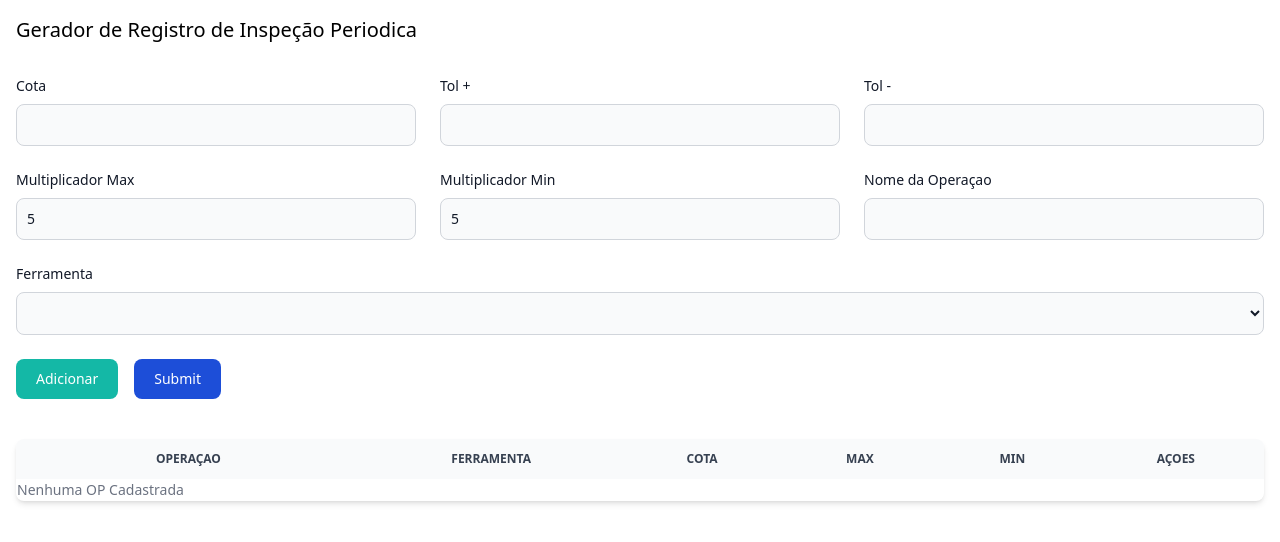
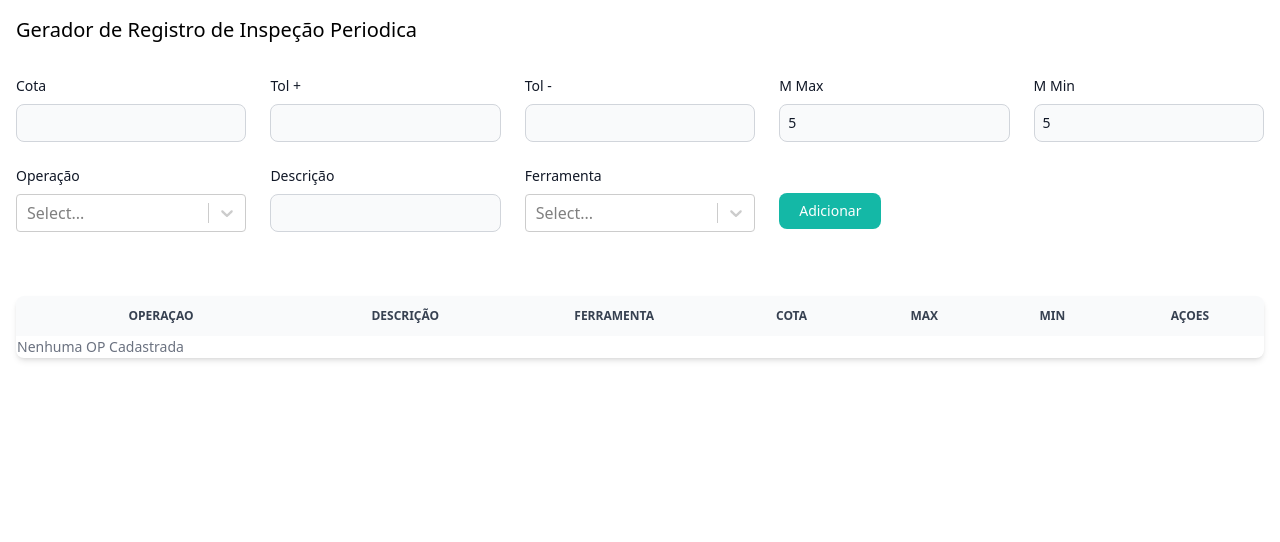
Before and after one commit to kevinsiman/rip, a Next.js app: page / in a window 1280 px wide. Shown: the top 542 px of the page. Built offline with nearby package versions, Linux system fonts and the light colour scheme.

Commit message:
change the spinner

```diff
--- a/package.json
+++ b/package.json
@@ -11,13 +11,17 @@
   "dependencies": {
     "@headlessui/react": "^1.7.7",
     "@next/font": "13.1.1",
+    "@react-pdf-viewer/print": "^3.10.0",
     "@types/node": "18.11.18",
     "@types/react": "18.0.26",
     "@types/react-dom": "18.0.10",
+    "moment": "^2.29.4",
     "next": "13.1.1",
     "phosphor-react": "^1.4.1",
     "react": "18.2.0",
     "react-dom": "18.2.0",
+    "react-select": "^5.7.0",
+    "react-to-print": "^2.14.11",
     "typescript": "4.9.4",
     "uuid": "^9.0.0"
   },
--- a/src/components/Gerador.tsx
+++ b/src/components/Gerador.tsx
@@ -2,23 +2,30 @@ import React, { useState } from "react";
 import { v4 as uuidv4 } from "uuid";
 import { List } from "./List";
 import { Table } from "./Table";
+import Select from "react-select";
+import Moment from "moment";
 
 export type rip = {
   id: string;
-  nomeOp: string;
+  opName: string;
+  description: string;
   ferramenta: string;
   cota: number;
   tolMax: number;
   tolMin: number;
   toleranciaMax: any;
   toleranciaMin: any;
+  data: string;
 };
 
 export const Gerador = () => {
   const [page, setPage] = useState(0);
 
-  const [nomeOp, setNomeOp] = useState<string>("");
-  const [ferramenta, setFerramenta] = useState<string>("");
+  const moment = Moment();
+
+  const [nomeOp, setNomeOp] = useState<any>("");
+  const [description, setDescription] = useState<any>("");
+  const [ferramenta, setFerramenta] = useState<any>("");
 
   const [cota, setCota] = useState<number>(4);
   const [tolMax, setTolMax] = useState<number>(1);
@@ -30,12 +37,14 @@ export const Gerador = () => {
   const multiplicadorMax = tolMax / (multTolMax + 1);
   const multiplicadorMin = tolMin / (multTolMin + 1);
 
+  const date = new Date();
+
   const [op, setOp] = useState<[{}] | any | []>([]);
 
   const createOp = (
-    id: number,
-    nomeOp: string,
-    ferramenta: string,
+    opName: { value: "string"; key: string },
+    description: string,
+    ferramenta: { value: "string"; key: string },
     cota: number,
     tolMax: number,
     tolMin: number,
@@ -46,16 +55,56 @@ export const Gerador = () => {
       ...op,
       {
         id: uuidv4(),
-        nomeOp,
-        ferramenta,
+        opName: nomeOp.value,
+        description,
+        ferramenta: ferramenta.value,
         cota,
         tolMax,
         tolMin,
         toleranciaMax,
         toleranciaMin,
+        data: Moment().format(),
       },
     ]);
   };
+
+  const handleDelete = (id: string) => {
+    const newOp = op.filter((item: any) => item.id !== id);
+    setOp(newOp);
+  };
+
+  const ferramentaOptions = [
+    { key: uuidv4(), value: "Paquimetro", label: "Paquimetro" },
+    { key: uuidv4(), value: "Subto", label: "Subto" },
+    { key: uuidv4(), value: "Micrometro", label: "Micrometro" },
+    { key: uuidv4(), value: "Trena", label: "Trena" },
+    { key: uuidv4(), value: "Calibrador", label: "Calibrador" },
+    { key: uuidv4(), value: "Tridimensional", label: "Tridimensional" },
+  ];
+
+  const maquinasOptions = [
+    { value: "Policorte", label: "Policorte" },
+    { value: "Serra-fita", label: "Serra-fita" },
+    { value: "Torno Mazak", label: "Torno Mazak" },
+    { value: "Torno Index", label: "Torno Index" },
+    { value: "Torno Romi", label: "Torno Romi" },
+    { value: "Centro D1250", label: "Centro D1250" },
+    { value: "Centro D800", label: "Centro D800" },
+    { value: "Centro Ibarmia", label: "Centro Ibarmia" },
+    { value: "Fresadora 1", label: "Fresadora 1" },
+    { value: "Fresadora 2", label: "Fresadora 2" },
+    { value: "Torno Mec", label: "Torno Mec" },
+    { value: "Retifica Plana", label: "Retifica Plana" },
+    { value: "Retifica Cilindrica", label: "Retifica Cilindrica" },
+  ];
+
+  const processoOptions = [
+    { key: uuidv4(), value: "Serra", label: "Serra" },
+    { key: uuidv4(), value: "Torneamento", label: "Torneamento" },
+    { key: uuidv4(), value: "Centro de Usinagem", label: "Centro de Usinagem" },
+    { key: uuidv4(), value: "Fresamento", label: "Fresamento" },
+    { key: uuidv4(), value: "Acabamento", label: "Acabamento" },
+  ];
 
   const handleGenerator = () => {
     let max = cota + tolMax;
@@ -65,23 +114,29 @@ export const Gerador = () => {
     var tMax: number[] = [];
     var tMin: number[] = [];
 
-    for (c = cota + multiplicadorMax; Number(c.toFixed(2)) <= max; c += multiplicadorMax) {
+    if (tolMax !== 0) {
+      for (c = cota + multiplicadorMax; Number(c.toFixed(3)) <= max; c += multiplicadorMax) {
         //console.log("MAX", Number(c.toFixed(2)));
-      tMax.push(Number(c.toFixed(2)));
+        tMax.push(Number(c.toFixed(3)));
+      }
     }
 
     // console.log("COTA", Number(cota.toFixed(2)));
 
-    for (let c = cota - multiplicadorMin; Number(c.toFixed(2)) >= min; c -= multiplicadorMin) {
+    if (tolMin !== 0) {
+      for (let c = cota - multiplicadorMin; Number(c.toFixed(3)) >= min; c -= multiplicadorMin) {
         //console.log("MIN", Number(c.toFixed(2)));
-      tMin.push(Number(c.toFixed(2)));
+        tMin.push(Number(c.toFixed(3)));
+      }
     }
 
     tMax.sort((a, b) => b - a);
-    createOp(1, nomeOp, ferramenta, cota, max, min, tMax, tMin);
+    createOp(nomeOp, description, ferramenta, cota, max, min, tMax, tMin);
   };
 
   console.log(op);
+
+  console.log(op.sort((p1: rip, p2: rip) => (p2.data > p1.data ? 1 : p2.data < p1.data ? -1 : 0)));
 
   return (
     <div className="p-4">
@@ -89,7 +144,7 @@ export const Gerador = () => {
         <>
           <h1 className="text-xl font-medium mb-8">Gerador de Registro de Inspeção Periodica</h1>
           <form>
-            <div className="grid gap-6 mb-6 sm:grid-cols-3">
+            <div className="grid gap-6 mb-6 sm:grid-cols-5">
               <div>
                 <label htmlFor="first_name" className="block mb-2 text-sm font-medium text-gray-900">
                   Cota
@@ -98,7 +153,7 @@ export const Gerador = () => {
                   onChange={(e) => setCota(Number(e.target.value))}
                   type="number"
                   id="first_name"
-                  className="bg-gray-50 border border-gray-300 text-gray-900 text-sm rounded-lg focus:ring-blue-500 focus:border-blue-500 block w-full p-2.5 "
+                  className="bg-gray-50 border border-gray-300 text-gray-900 text-sm rounded-lg focus:ring-blue-500 focus:border-blue-500 block w-full p-2 "
                   placeholder=""
                   required
                 />
@@ -111,7 +166,7 @@ export const Gerador = () => {
                   onChange={(e) => setTolMax(Number(e.target.value))}
                   type="number"
                   id="last_name"
-                  className="bg-gray-50 border border-gray-300 text-gray-900 text-sm rounded-lg focus:ring-blue-500 focus:border-blue-500 block w-full p-2.5"
+                  className="bg-gray-50 border border-gray-300 text-gray-900 text-sm rounded-lg focus:ring-blue-500 focus:border-blue-500 block w-full p-2"
                   placeholder=""
                   required
                 />
@@ -124,84 +179,70 @@ export const Gerador = () => {
                   onChange={(e) => setTolMin(Number(e.target.value))}
                   type="number"
                   id="company"
-                  className="bg-gray-50 border border-gray-300 text-gray-900 text-sm rounded-lg focus:ring-blue-500 focus:border-blue-500 block w-full p-2.5"
+                  className="bg-gray-50 border border-gray-300 text-gray-900 text-sm rounded-lg focus:ring-blue-500 focus:border-blue-500 block w-full p-2"
                   required
                 />
               </div>
               <div>
                 <label htmlFor="phone" className="block mb-2 text-sm font-medium text-gray-900">
-                  Multiplicador Max
+                  M Max
                 </label>
                 <input
                   defaultValue={5}
                   onChange={(e) => setMultTolMax(Number(e.target.value))}
                   type="number"
                   id="phone"
-                  className="bg-gray-50 border border-gray-300 text-gray-900 text-sm rounded-lg focus:ring-blue-500 focus:border-blue-500 block w-full p-2.5"
+                  className="bg-gray-50 border border-gray-300 text-gray-900 text-sm rounded-lg focus:ring-blue-500 focus:border-blue-500 block w-full p-2"
                   required
                 />
               </div>
               <div>
                 <label htmlFor="website" className="block mb-2 text-sm font-medium text-gray-900">
-                  Multiplicador Min
+                  M Min
                 </label>
                 <input
                   defaultValue={5}
                   onChange={(e) => setMultTolMin(Number(e.target.value))}
                   type="url"
                   id="website"
-                  className="bg-gray-50 border border-gray-300 text-gray-900 text-sm rounded-lg focus:ring-blue-500 focus:border-blue-500 block w-full p-2.5 "
+                  className="bg-gray-50 border border-gray-300 text-gray-900 text-sm rounded-lg focus:ring-blue-500 focus:border-blue-500 block w-full p-2 "
                   required
                 />
               </div>
+
+              <div className="mb-6">
+                <label htmlFor="operation" className="block mb-2 text-sm font-medium text-gray-900">
+                  Operação
+                </label>
+                <Select id="operation" defaultValue={nomeOp} onChange={setNomeOp} options={processoOptions} isClearable isSearchable />
+              </div>
               <div>
-                <label htmlFor="visitors" className="block mb-2 text-sm font-medium text-gray-900">
-                  Nome da Operaçao
+                <label htmlFor="description" className="block mb-2 text-sm font-medium text-gray-900">
+                  Descrição
                 </label>
                 <input
-                  onChange={(e) => setNomeOp(e.target.value)}
+                  onChange={(e) => setDescription(e.target.value)}
                   type="text"
-                  id="visitors"
-                  className="bg-gray-50 border border-gray-300 text-gray-900 text-sm rounded-lg focus:ring-blue-500 focus:border-blue-500 block w-full p-2.5 "
-                  placeholder=""
+                  id="description"
+                  className="bg-gray-50 border border-gray-300 text-gray-900 text-sm rounded-lg focus:ring-blue-500 focus:border-blue-500 block w-full p-2"
                   required
                 />
               </div>
-            </div>
               <div className="mb-6">
-              <label htmlFor="countries" className="block mb-2 text-sm font-medium text-gray-900">
+                <label htmlFor="ferramenta" className="block mb-2 text-sm font-medium text-gray-900">
                   Ferramenta
                 </label>
-              <select
-                defaultValue=""
-                onChange={(e) => setFerramenta(e.target.value)}
-                id="countries"
-                className="bg-gray-50 border border-gray-300 text-gray-900 text-sm rounded-lg focus:ring-gray-700 focus:border-blue-500 block w-full p-2.5 "
-              >
-                <option defaultValue=""></option>
-                <option value="Paquimetro">Paquimetro</option>
-                <option value="Subto">Subto</option>
-                <option value="Micrometro">Micrometro</option>
-                <option value="Trena">Trena</option>
-                <option value="Calibrador">Calibrador / Com Acabamento</option>
-                <option value="Tridimensional">Tridimensional</option>
-              </select>
+                <Select id="ferramenta" defaultValue={ferramenta} onChange={setFerramenta} options={ferramentaOptions} isClearable isSearchable />
               </div>
-
-            <div className="flex gap-4">
+              <div className="flex gap-4 items-center">
                 <button
                   onClick={handleGenerator}
                   type="button"
-                className="text-white bg-teal-500 hover:bg-teal-800 focus:ring-4 focus:outline-none focus:ring-blue-300 font-medium rounded-lg text-sm w-full sm:w-auto px-5 py-2.5 text-center "
+                  className="h-auto py-2 px-5 text-white bg-teal-500 hover:bg-teal-800 focus:ring-4 focus:outline-none focus:ring-blue-300 font-medium rounded-lg text-sm w-full sm:w-auto  text-center "
                 >
                   Adicionar
                 </button>
-              <button
-                type="submit"
-                className="text-white bg-blue-700 hover:bg-blue-800 focus:ring-4 focus:outline-none focus:ring-blue-300 font-medium rounded-lg text-sm w-full sm:w-auto px-5 py-2.5 text-center dark:bg-blue-600 dark:hover:bg-blue-700 dark:focus:ring-blue-800"
-              >
-                Submit
-              </button>
+              </div>
             </div>
           </form>
           <div className="flex flex-col mt-10">
@@ -211,6 +252,9 @@ export const Gerador = () => {
                   <tr>
                     <th scope="col" className="px-6 py-3 text-center">
                       Operaçao
+                    </th>
+                    <th scope="col" className="px-6 py-3 text-center">
+                      Descrição
                     </th>
                     <th scope="col" className="px-6 py-3 text-center">
                       Ferramenta
@@ -232,16 +276,10 @@ export const Gerador = () => {
                 <tbody>
                   {op.length !== 0 ? (
                     op.map((item: rip, index: number) => (
-                      <List
-                        key={item.id}
-                        opName={item.nomeOp}
-                        ferramenta={item.ferramenta}
-                        cota={item.cota}
-                        tolMax={item.tolMax}
-                        tolMin={item.tolMin}
-                        toleranciaMax={item.toleranciaMax}
-                        toleranciaMin={item.toleranciaMin}
-                      />
+                      <>
+                        {console.log(item.id)}
+                        <List key={item.id} item={item} handleDelete={handleDelete} />
+                      </>
                     ))
                   ) : (
                     <tr>
--- a/src/components/List.tsx
+++ b/src/components/List.tsx
@@ -3,18 +3,15 @@ import React, { useState, Fragment } from "react";
 
 import { Dialog, Transition } from "@headlessui/react";
 import { Table } from "./Table";
+import { rip } from "./Gerador";
 
 interface ListProps {
-  opName: string;
-  ferramenta: string;
-  cota: number;
-  tolMax: number;
-  tolMin: number;
-  toleranciaMax: any;
-  toleranciaMin: any;
+  item: rip;
+  handleDelete: (type: string) => void;
 }
 
-export const List = ({ opName, ferramenta, cota, tolMax, tolMin, toleranciaMax, toleranciaMin }: ListProps) => {
+export const List = ({ item, handleDelete }: ListProps) => {
+  const { id, description, opName, ferramenta, cota, tolMax, tolMin, toleranciaMax, toleranciaMin } = item;
   let [isOpen, setIsOpen] = useState(false);
   function closeModal() {
     setIsOpen(false);
@@ -30,18 +27,23 @@ export const List = ({ opName, ferramenta, cota, tolMax, tolMin, toleranciaMax,
         <th scope="row" className="text-center px-6 py-4 font-medium text-gray-900 whitespace-nowrap">
           {opName}
         </th>
-        <td className="text-center px-6 py-4 text-gray-900">{ferramenta}</td>
+        <th scope="row" className="text-center px-6 py-4 font-medium text-gray-900 whitespace-nowrap">
+          {description}
+        </th>
+        <td className="text-center px-6 py-4 text-gray-900">
+          <span className="bg-blue-200 text-blue-600 text-sm font-medium mr-2 px-2.5 py-0.5 rounded ">{ferramenta}</span>
+        </td>
         <td className="text-center px-6 py-4 text-gray-900">{cota}</td>
         <td className="text-center px-6 py-4 text-gray-900">{tolMax}</td>
         <td className="text-center px-6 py-4 text-gray-900">{tolMin}</td>
         <td className="text-center px-6 py-4 text-gray-900 flex justify-center gap-2">
           <FilePdf className="hover:cursor-pointer" onClick={openModal} size={20} weight="fill" />
-          <Trash className="hover:cursor-pointer" onClick={() => alert("Implementando")} size={20} weight="fill" />
+          <Trash className="hover:cursor-pointer" onClick={() => handleDelete(id)} size={20} weight="fill" />
         </td>
       </tr>
 
       <Transition appear show={isOpen} as={Fragment}>
-        <Dialog as="div" className="relative z-10" onClose={closeModal}>
+        <Dialog as="div" className="w-[100vw] relative z-10 " onClose={closeModal}>
           <Transition.Child
             as={Fragment}
             enter="ease-out duration-300"
@@ -51,11 +53,11 @@ export const List = ({ opName, ferramenta, cota, tolMax, tolMin, toleranciaMax,
             leaveFrom="opacity-100"
             leaveTo="opacity-0"
           >
-            <div className="fixed inset-0 bg-black bg-opacity-25" />
+            <div className=" w-[100vw] fixed inset-0 bg-black bg-opacity-25" />
           </Transition.Child>
 
           <div className="fixed inset-0 overflow-y-auto">
-            <div className="flex min-h-full items-center justify-center p-4 text-center">
+            <div className="flex min-h-full w-[100vw] items-center justify-center p-4 text-center">
               <Transition.Child
                 as={Fragment}
                 enter="ease-out duration-300"
@@ -75,6 +77,7 @@ export const List = ({ opName, ferramenta, cota, tolMax, tolMin, toleranciaMax,
                     tolMin={tolMin}
                     toleranciaMax={toleranciaMax}
                     toleranciaMin={toleranciaMin}
+                    description={description}
                   />
 
                   <div className="mt-4">
```
Also changed, not shown: src/components/Table.tsx (+46 -13 lines), 1 other file (tests, documents, lock files or other folders). Lines whose indentation alone changed are shown as unchanged.
